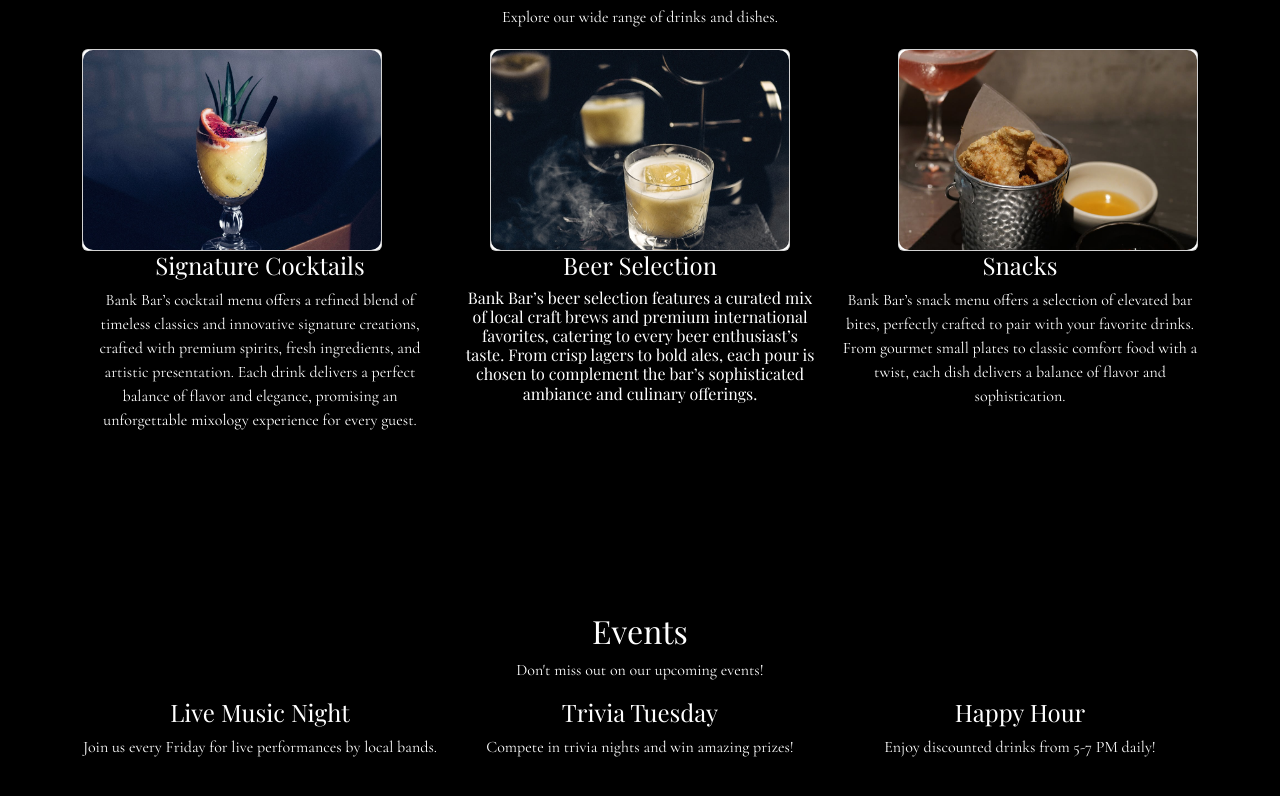
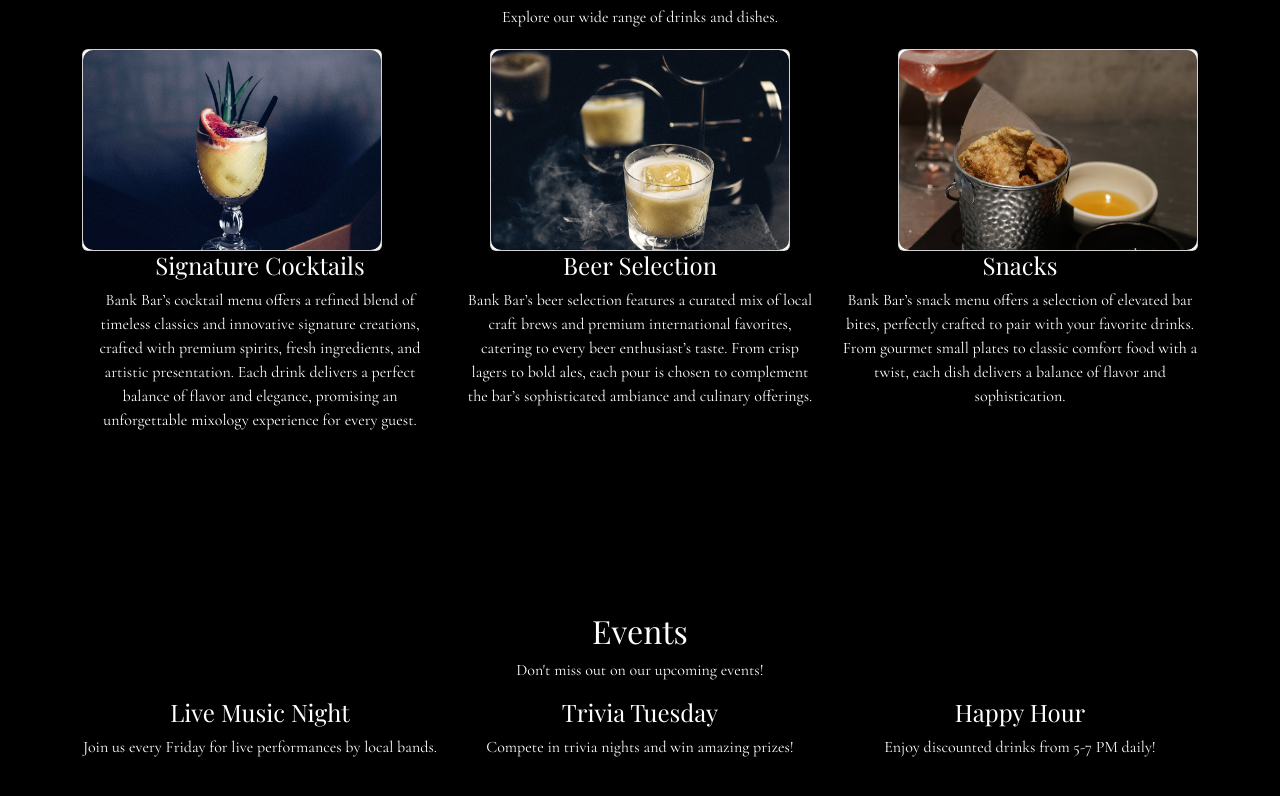
Before and after one commit to PAULINO-FIT/wd40-PAULINO, a plain HTML site: page index.html in a window 1280 px wide. Shown: the part 1414-2210 px from the top of the page. Drawn offline with nearby package versions, Linux system fonts and the light colour scheme; grey boxes are pictures that could not be loaded.

Commit message:
Update index.html

```diff
--- a/index.html
+++ b/index.html
@@ -85,7 +85,7 @@
         </div>
         <div class="col-md-4">
           <h4 class="text-gold">Beer Selection</h4>
-          <h6>Bank Bar’s beer selection features a curated mix of local craft brews and premium international favorites, catering to every beer enthusiast’s taste. From crisp lagers to bold ales, each pour is chosen to complement the bar’s sophisticated ambiance and culinary offerings.</h6>
+          <h8>Bank Bar’s beer selection features a curated mix of local craft brews and premium international favorites, catering to every beer enthusiast’s taste. From crisp lagers to bold ales, each pour is chosen to complement the bar’s sophisticated ambiance and culinary offerings.</h8>
         </div>
         <div class="col-md-4">
           <h4 class="text-gold">Snacks</h4>
```
